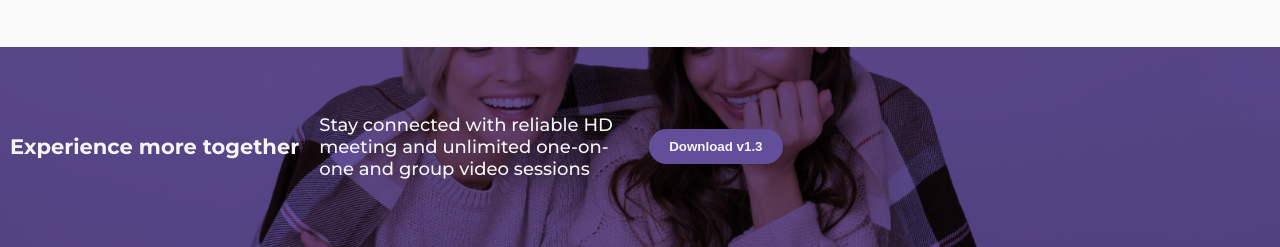
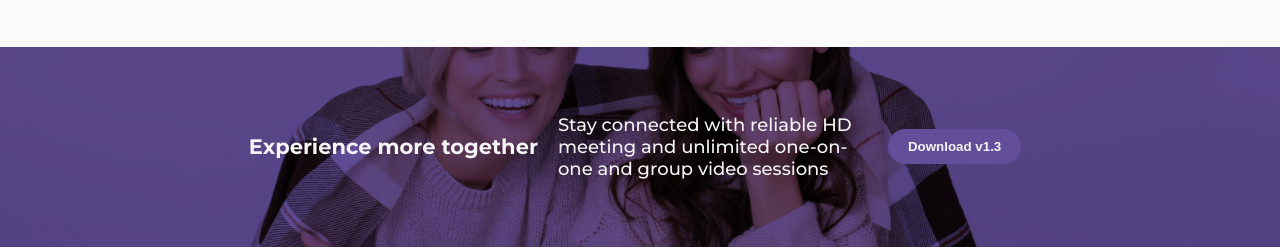
Before and after one commit to tetsudaux/meet_landing_page, a plain HTML site: page index.html in a window 1280 px wide. Shown: the part 725-972 px from the top of the page. Drawn offline with Linux system fonts and the light colour scheme.

Commit message:
Corrección wrapper

```diff
--- a/style.css
+++ b/style.css
@@ -31,6 +31,7 @@ body {
 .hero-container {
     display: flex;
     flex-direction: row;
+    flex-wrap: wrap;
 }
 .pictures-container-left {
     order: 0;
@@ -147,7 +148,8 @@ main {
 footer {
     display: flex;
     align-items: center;
-    width: 100vw;
+    justify-content: center;
+    width: 100%;
     height: 200px;
     margin-top: 50px;
     background-color: var(--meet-purple);
@@ -162,7 +164,7 @@ footer {
 .footer-hero {
     display: flex;
     align-items: center;
-    justify-content: center;
+
     overflow: hidden;
 }
 .footer-hero > * {
```
